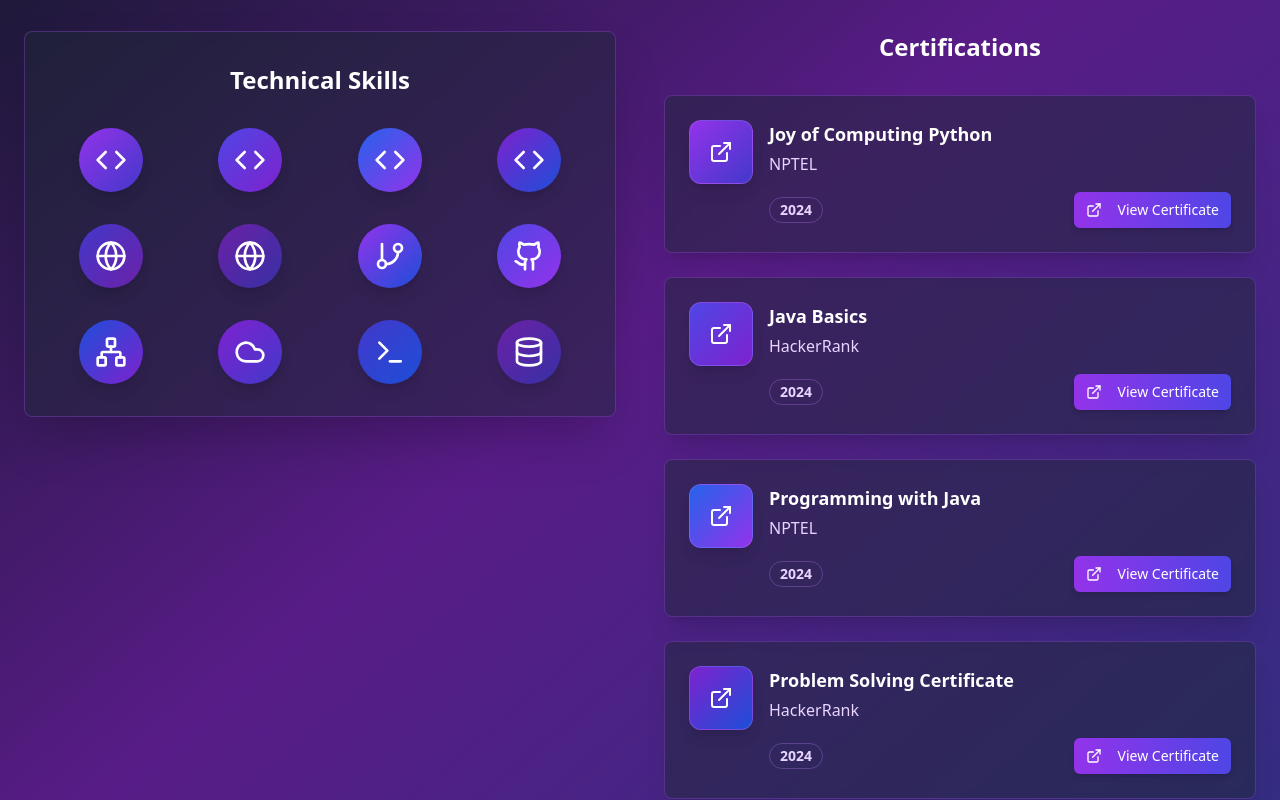
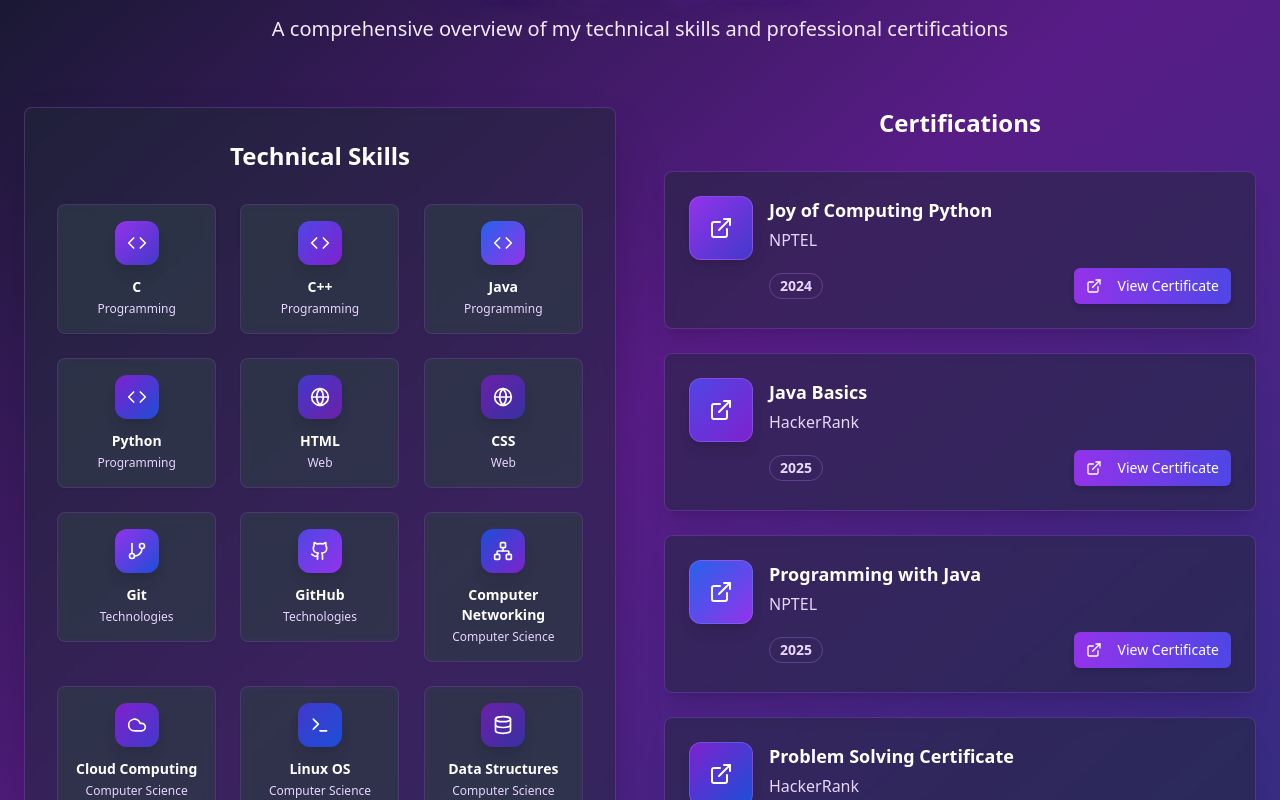
Before and after one commit to dafferin007/portfolio, a React (Vite) app: page / in a window 1280 px wide. Shown: the part 2320-3120 px from the top of the page. Built offline with nearby package versions, Linux system fonts and the light colour scheme.

Commit message:
Revert technical skills changes
Reverts the changes made to the technical skills section and updates the interests and certificate details. Also changes the portfolio name.

```diff
--- a/index.html
+++ b/index.html
@@ -1,14 +1,15 @@
+
 <!DOCTYPE html>
 <html lang="en">
   <head>
     <meta charset="UTF-8" />
     <meta name="viewport" content="width=device-width, initial-scale=1.0" />
-    <title>vision-assist-explorer</title>
-    <meta name="description" content="Lovable Generated Project" />
-    <meta name="author" content="Lovable" />
+    <title>Portfolio</title>
+    <meta name="description" content="Dafferin S - EEE Student passionate in Software" />
+    <meta name="author" content="Dafferin S" />
 
-    <meta property="og:title" content="vision-assist-explorer" />
-    <meta property="og:description" content="Lovable Generated Project" />
+    <meta property="og:title" content="Portfolio" />
+    <meta property="og:description" content="Dafferin S - EEE Student passionate in Software" />
     <meta property="og:type" content="website" />
     <meta property="og:image" content="https://lovable.dev/opengraph-image-p98pqg.png" />
 
--- a/src/components/About.tsx
+++ b/src/components/About.tsx
@@ -1,6 +1,6 @@
 
 import { Card, CardContent } from '@/components/ui/card';
-import { Brain, Code, Users, Target, Lightbulb, Clock } from 'lucide-react';
+import { Brain, Code, Users, Target, Lightbulb, Clock, Laptop } from 'lucide-react';
 import { useScrollAnimation } from '@/hooks/useScrollAnimation';
 
 const About = () => {
@@ -20,6 +20,7 @@ const About = () => {
   const interests = [
     { icon: Brain, title: 'Artificial Intelligence', color: 'text-purple-400' },
     { icon: Code, title: 'Web Development', color: 'text-indigo-400' },
+    { icon: Laptop, title: 'Software Development', color: 'text-blue-400' },
   ];
 
   return (
--- a/src/components/Skills.tsx
+++ b/src/components/Skills.tsx
@@ -37,19 +37,19 @@ const Skills = () => {
     {
       title: 'Java Basics',
       provider: 'HackerRank',
-      year: '2024',
+      year: '2025',
       color: 'from-indigo-600 to-purple-700',
     },
     {
       title: 'Programming with Java',
       provider: 'NPTEL',
-      year: '2024',
+      year: '2025',
       color: 'from-blue-600 to-purple-600',
     },
     {
       title: 'Problem Solving Certificate',
       provider: 'HackerRank',
-      year: '2024',
+      year: '2025',
       color: 'from-purple-700 to-blue-700',
     },
   ];
@@ -70,27 +70,26 @@ const Skills = () => {
         </div>
 
         <div className="grid lg:grid-cols-2 gap-12">
-          {/* Technical Skills - Just logos */}
+          {/* Technical Skills - Back to cards */}
           <div ref={skillsRef} className={`scroll-reveal ${skillsVisible ? 'active' : ''}`}>
             <Card className="card-hover bg-gray-800/50 backdrop-blur-sm border-purple-500/30 shadow-2xl">
               <CardContent className="p-8">
                 <h3 className="text-2xl font-bold mb-8 text-center text-white">Technical Skills</h3>
-                <div className="grid grid-cols-3 md:grid-cols-4 gap-8 justify-items-center">
+                <div className="grid grid-cols-2 md:grid-cols-3 gap-6">
                   {technicalSkills.map((skill, index) => (
                     <div
                       key={index}
                       className={`pop-in ${skillsVisible ? 'active' : ''} stagger-${Math.min(index + 1, 6)}`}
                     >
-                      <div className="group relative cursor-pointer">
-                        <div className={`flex items-center justify-center w-16 h-16 bg-gradient-to-br ${skill.color} rounded-full shadow-lg hover:shadow-2xl transition-all duration-500 transform hover:scale-110 hover:-rotate-6`}>
-                          <skill.icon size={32} className="text-white" />
-                        </div>
-
-                        {/* Tooltip */}
-                        <div className="absolute -top-12 left-1/2 transform -translate-x-1/2 bg-gray-900 text-white px-3 py-1 rounded-lg text-sm font-medium opacity-0 group-hover:opacity-100 transition-opacity duration-300 whitespace-nowrap z-10">
-                          {skill.name}
-                        </div>
-                      </div>
+                      <Card className="card-hover text-center bg-gray-700/50 border-purple-500/20 backdrop-blur-sm">
+                        <CardContent className="p-4">
+                          <div className={`inline-flex p-3 rounded-xl bg-gradient-to-br ${skill.color} text-white mb-3 shadow-lg`}>
+                            <skill.icon size={20} />
+                          </div>
+                          <h4 className="text-sm font-bold text-white">{skill.name}</h4>
+                          <p className="text-xs text-purple-200 mt-1">{skill.category}</p>
+                        </CardContent>
+                      </Card>
                     </div>
                   ))}
                 </div>
```
